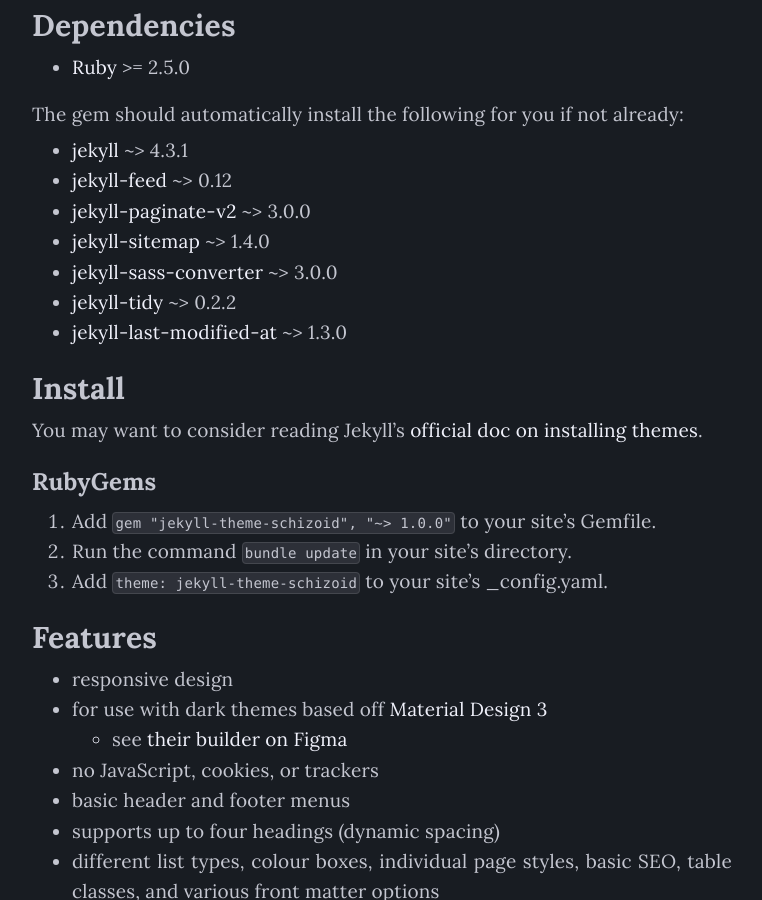
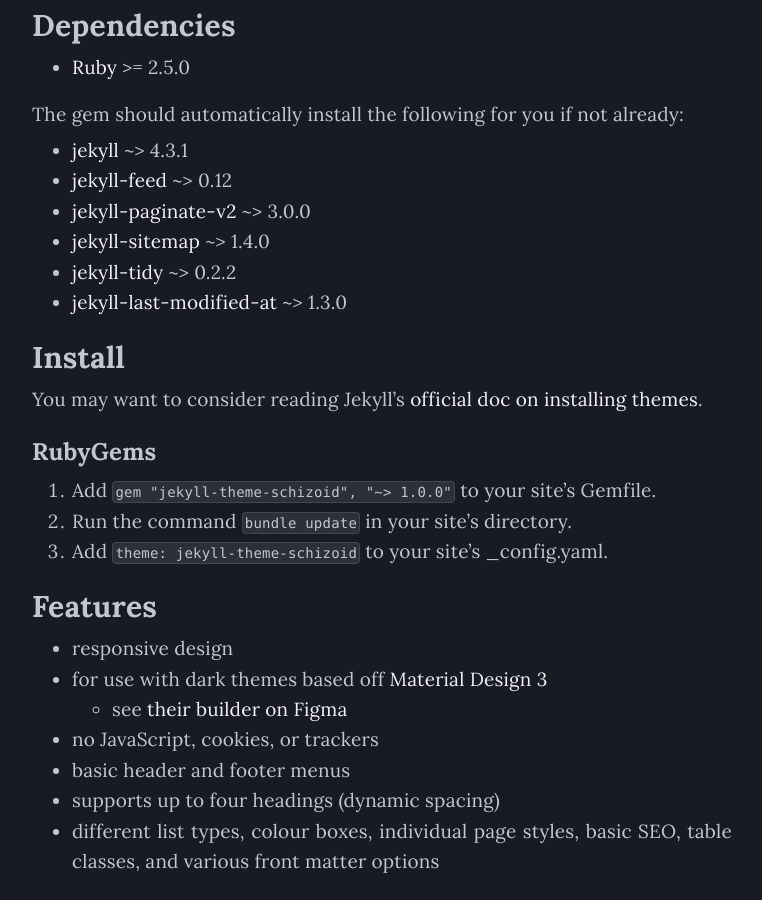
Before and after one commit to schizoidnightmares/jekyll-theme-schizoid, a Jekyll site: the page built from about.md, in a window 1280 px wide and 900 px high, scrolled down 389 px. Shown: the whole window, without its empty margins (258-1020 px from the left). Built offline with Jekyll 4.4.1, drawn with Linux system fonts in a browser that asks for light colours.

Commit message:
removing dependency from doc

```diff
--- a/about.md
+++ b/about.md
@@ -14,7 +14,6 @@ The gem should automatically install the following for you if not already:
 - <a href="https://rubygems.org/gems/jekyll-feed" target="_blank">jekyll-feed</a> ~> 0.12
 - <a href="https://rubygems.org/gems/jekyll-paginate-v2" target="_blank">jekyll-paginate-v2</a> ~> 3.0.0
 - <a href="https://rubygems.org/gems/jekyll-sitemap" target="_blank">jekyll-sitemap</a> ~> 1.4.0
-- <a href="https://rubygems.org/gems/jekyll-sass-converter" target="_blank">jekyll-sass-converter</a> ~> 3.0.0
 - <a href="https://rubygems.org/gems/jekyll-tidy" target="_blank">jekyll-tidy</a> ~> 0.2.2
 - <a href="https://rubygems.org/gems/jekyll-last-modified-at" target="_blank">jekyll-last-modified-at</a> ~> 1.3.0
 
```
Also changed, not shown: README.md.
